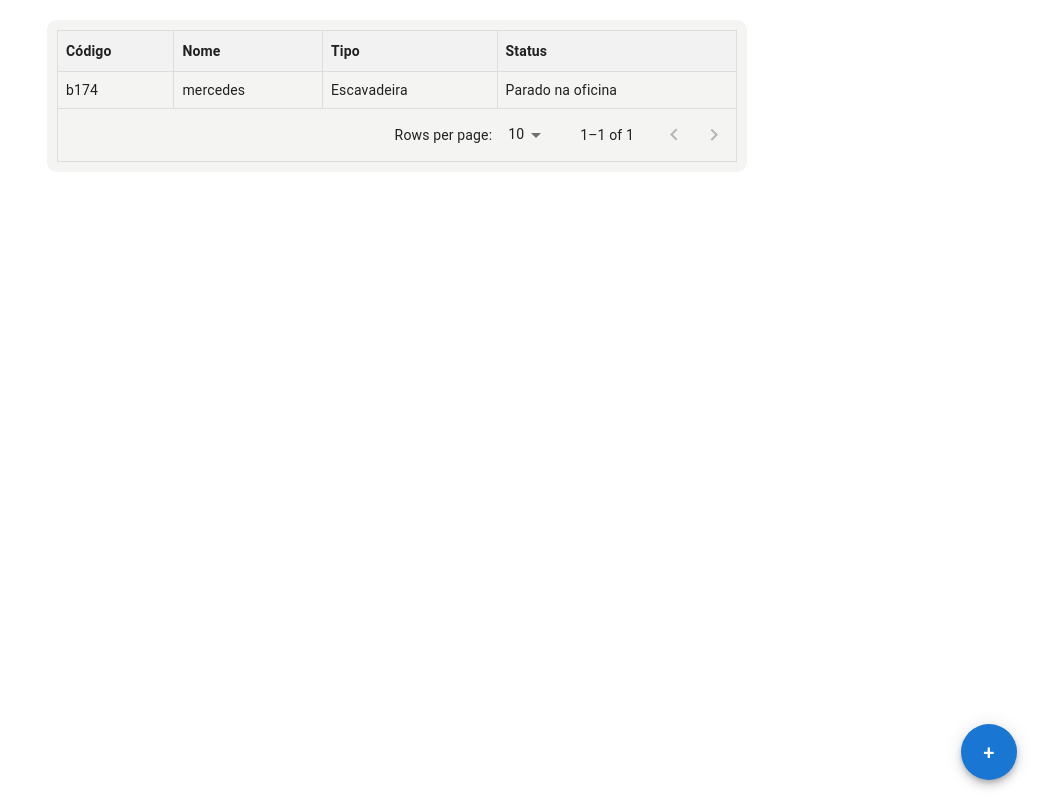
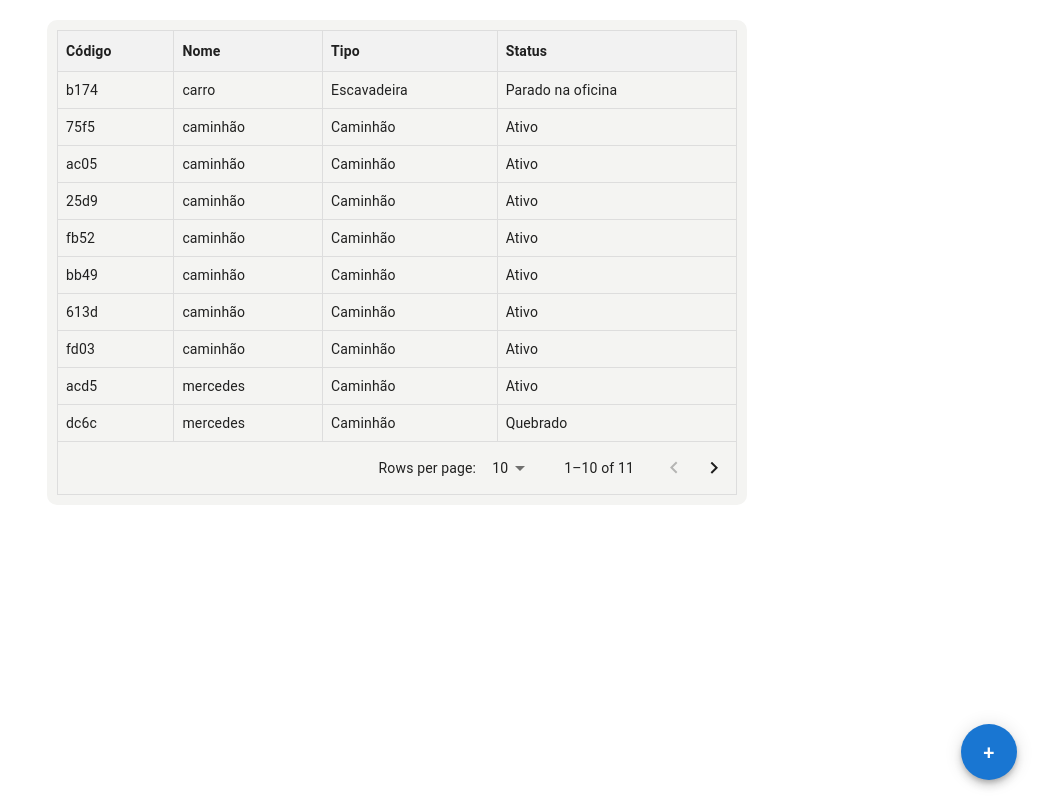
Before and after one commit to gabriellxz/crud_equipamentos, a React (Vite) app: page / in a window 1280 px wide. Shown: the whole page, without its empty margins (243-1280 px from the left). Built offline with nearby package versions, Linux system fonts and the light colour scheme; data requests are answered from the project's data file.

Commit message:
fix: corrigindo páginção

```diff
--- a/db.json
+++ b/db.json
@@ -1,10 +1,80 @@
 {
   "equipamento": [
     {
-      "id": "b174",
+      "nome": "carro",
+      "tipo": "Escavadeira",
+      "status": "Parado na oficina",
+      "img_url": "https://imgs.search.brave.com/t5TnKWxeq0LerBSeuKb5VC9MpW1G58yYQbkDBbPXrTw/rs:fit:860:0:0:0/g:ce/aHR0cHM6Ly9pbWFn/ZXMuY2FtaW5ob2Vz/ZWNhcnJldGFzLmNv/bS5ici9jbGllbnRl/XzAwNTA0OC92ZWlj/dWxvcy8xMjA1NjE1/X2ltZ18xOTIwX2Jp/Zy5qcGVn",
+      "id": "b174"
+    },
+    {
+      "id": "75f5",
+      "nome": "caminhão",
+      "tipo": "Caminhão",
+      "status": "Ativo",
+      "img_url": "https://imgs.search.brave.com/t5TnKWxeq0LerBSeuKb5VC9MpW1G58yYQbkDBbPXrTw/rs:fit:860:0:0:0/g:ce/aHR0cHM6Ly9pbWFn/ZXMuY2FtaW5ob2Vz/ZWNhcnJldGFzLmNv/bS5ici9jbGllbnRl/XzAwNTA0OC92ZWlj/dWxvcy8xMjA1NjE1/X2ltZ18xOTIwX2Jp/Zy5qcGVn"
+    },
+    {
+      "id": "ac05",
+      "nome": "caminhão",
+      "tipo": "Caminhão",
+      "status": "Ativo",
+      "img_url": "https://imgs.search.brave.com/t5TnKWxeq0LerBSeuKb5VC9MpW1G58yYQbkDBbPXrTw/rs:fit:860:0:0:0/g:ce/aHR0cHM6Ly9pbWFn/ZXMuY2FtaW5ob2Vz/ZWNhcnJldGFzLmNv/bS5ici9jbGllbnRl/XzAwNTA0OC92ZWlj/dWxvcy8xMjA1NjE1/X2ltZ18xOTIwX2Jp/Zy5qcGVn"
+    },
+    {
+      "id": "25d9",
+      "nome": "caminhão",
+      "tipo": "Caminhão",
+      "status": "Ativo",
+      "img_url": "https://imgs.search.brave.com/t5TnKWxeq0LerBSeuKb5VC9MpW1G58yYQbkDBbPXrTw/rs:fit:860:0:0:0/g:ce/aHR0cHM6Ly9pbWFn/ZXMuY2FtaW5ob2Vz/ZWNhcnJldGFzLmNv/bS5ici9jbGllbnRl/XzAwNTA0OC92ZWlj/dWxvcy8xMjA1NjE1/X2ltZ18xOTIwX2Jp/Zy5qcGVn"
+    },
+    {
+      "id": "fb52",
+      "nome": "caminhão",
+      "tipo": "Caminhão",
+      "status": "Ativo",
+      "img_url": "https://imgs.search.brave.com/t5TnKWxeq0LerBSeuKb5VC9MpW1G58yYQbkDBbPXrTw/rs:fit:860:0:0:0/g:ce/aHR0cHM6Ly9pbWFn/ZXMuY2FtaW5ob2Vz/ZWNhcnJldGFzLmNv/bS5ici9jbGllbnRl/XzAwNTA0OC92ZWlj/dWxvcy8xMjA1NjE1/X2ltZ18xOTIwX2Jp/Zy5qcGVn"
+    },
+    {
+      "id": "bb49",
+      "nome": "caminhão",
+      "tipo": "Caminhão",
+      "status": "Ativo",
+      "img_url": "https://imgs.search.brave.com/t5TnKWxeq0LerBSeuKb5VC9MpW1G58yYQbkDBbPXrTw/rs:fit:860:0:0:0/g:ce/aHR0cHM6Ly9pbWFn/ZXMuY2FtaW5ob2Vz/ZWNhcnJldGFzLmNv/bS5ici9jbGllbnRl/XzAwNTA0OC92ZWlj/dWxvcy8xMjA1NjE1/X2ltZ18xOTIwX2Jp/Zy5qcGVn"
+    },
+    {
+      "id": "613d",
+      "nome": "caminhão",
+      "tipo": "Caminhão",
+      "status": "Ativo",
+      "img_url": "https://imgs.search.brave.com/t5TnKWxeq0LerBSeuKb5VC9MpW1G58yYQbkDBbPXrTw/rs:fit:860:0:0:0/g:ce/aHR0cHM6Ly9pbWFn/ZXMuY2FtaW5ob2Vz/ZWNhcnJldGFzLmNv/bS5ici9jbGllbnRl/XzAwNTA0OC92ZWlj/dWxvcy8xMjA1NjE1/X2ltZ18xOTIwX2Jp/Zy5qcGVn"
+    },
+    {
+      "id": "fd03",
+      "nome": "caminhão",
+      "tipo": "Caminhão",
+      "status": "Ativo",
+      "img_url": "https://imgs.search.brave.com/t5TnKWxeq0LerBSeuKb5VC9MpW1G58yYQbkDBbPXrTw/rs:fit:860:0:0:0/g:ce/aHR0cHM6Ly9pbWFn/ZXMuY2FtaW5ob2Vz/ZWNhcnJldGFzLmNv/bS5ici9jbGllbnRl/XzAwNTA0OC92ZWlj/dWxvcy8xMjA1NjE1/X2ltZ18xOTIwX2Jp/Zy5qcGVn"
+    },
+    {
+      "id": "acd5",
+      "nome": "mercedes",
+      "tipo": "Caminhão",
+      "status": "Ativo",
+      "img_url": "https://imgs.search.brave.com/t5TnKWxeq0LerBSeuKb5VC9MpW1G58yYQbkDBbPXrTw/rs:fit:860:0:0:0/g:ce/aHR0cHM6Ly9pbWFn/ZXMuY2FtaW5ob2Vz/ZWNhcnJldGFzLmNv/bS5ici9jbGllbnRl/XzAwNTA0OC92ZWlj/dWxvcy8xMjA1NjE1/X2ltZ18xOTIwX2Jp/Zy5qcGVn"
+    },
+    {
+      "id": "dc6c",
+      "nome": "mercedes",
+      "tipo": "Caminhão",
+      "status": "Quebrado",
+      "img_url": "https://imgs.search.brave.com/t5TnKWxeq0LerBSeuKb5VC9MpW1G58yYQbkDBbPXrTw/rs:fit:860:0:0:0/g:ce/aHR0cHM6Ly9pbWFn/ZXMuY2FtaW5ob2Vz/ZWNhcnJldGFzLmNv/bS5ici9jbGllbnRl/XzAwNTA0OC92ZWlj/dWxvcy8xMjA1NjE1/X2ltZ18xOTIwX2Jp/Zy5qcGVn"
+    },
+    {
+      "id": "67e1",
       "nome": "mercedes",
       "tipo": "Escavadeira",
-      "status": "Parado na oficina",
+      "status": "Quebrado",
       "img_url": "https://imgs.search.brave.com/t5TnKWxeq0LerBSeuKb5VC9MpW1G58yYQbkDBbPXrTw/rs:fit:860:0:0:0/g:ce/aHR0cHM6Ly9pbWFn/ZXMuY2FtaW5ob2Vz/ZWNhcnJldGFzLmNv/bS5ici9jbGllbnRl/XzAwNTA0OC92ZWlj/dWxvcy8xMjA1NjE1/X2ltZ18xOTIwX2Jp/Zy5qcGVn"
     }
   ]
--- a/src/App.tsx
+++ b/src/App.tsx
@@ -3,6 +3,7 @@ import { useState } from "react";
 import Form from "./components/Form";
 import styled from "styled-components";
 import Table from "./components/Table";
+import { Toaster } from "sonner";
 
 const Container = styled.div({
   display: "flex",
@@ -28,6 +29,7 @@ function App() {
       <Fab color="primary" style={{ fontSize: "20px", position: "fixed", bottom: "20px", right: "20px" }} onClick={handleOpen}>
         +
       </Fab>
+      <Toaster richColors/>
     </Container>
   )
 }
--- a/src/components/Form.tsx
+++ b/src/components/Form.tsx
@@ -3,7 +3,7 @@ import { FormContainer } from "../style/FormContainer";
 import styled from "styled-components";
 import { ChangeEvent, SyntheticEvent, useState } from "react";
 import { api } from "../config/api";
-import { toast, Toaster } from "sonner";
+import { toast } from "sonner";
 
 interface PropsModal {
     openModal: boolean;
@@ -138,7 +138,6 @@ export default function Form({ openModal, closeModal }: PropsModal) {
                     </BoxButton>
                 </FormContainer>
             </Modal>
-            <Toaster richColors/>
         </>
     );
 }
--- a/src/components/Table.tsx
+++ b/src/components/Table.tsx
@@ -28,8 +28,8 @@ export default function Table() {
         getEquipamentos();
     }, [equipamento]);
 
-    function handleChangePage(page: number) {
-        setPage(page);
+    function handleChangePage(event: unknown, newPage: number) {
+        setPage(newPage);
     }
 
     function handleChangeRowsPerPage(event: ChangeEvent<HTMLInputElement>) {
@@ -134,7 +134,7 @@ export default function Table() {
                         </TableRow>
                     </TableHead>
                     <TableBody>
-                        {equipamento.map((e: EquipamentoType) => (
+                        {equipamento.slice(page * rowsPerPage, page * rowsPerPage + rowsPerPage).map((e: EquipamentoType) => (
                             <TableRow key={e.id} onClick={() => handleOpen(e)} sx={{ cursor: "pointer" }}>
                                 <TableCell>{e.id}</TableCell>
                                 <TableCell>{e.nome}</TableCell>
@@ -146,12 +146,12 @@ export default function Table() {
                     <TableFooter>
                         <TableRow>
                             <TablePagination
-                                rowsPerPageOptions={[5, 10, 25]} // Opções para mudar o número de linhas por página
-                                count={equipamento.length} // Total de equipamentos
-                                rowsPerPage={rowsPerPage} // Número de linhas por página atual
-                                page={page} // Página atual
-                                onPageChange={() => handleChangePage(10)} // Função para mudar de página
-                                onRowsPerPageChange={handleChangeRowsPerPage} // Função para mudar o número de linhas por página
+                                rowsPerPageOptions={[5, 10, 25]}
+                                count={equipamento.length}
+                                rowsPerPage={rowsPerPage}
+                                page={page}
+                                onPageChange={handleChangePage}
+                                onRowsPerPageChange={handleChangeRowsPerPage}
                             />
                         </TableRow>
                     </TableFooter>
@@ -176,7 +176,7 @@ export default function Table() {
                         </div>
                         <FormDetails onSubmit={() => editEquipamento(selectedEquipamento.id)}>
                             <BoxInput>
-                                <TextField variant="outlined" label="Nome" value={nome} fullWidth onChange={changeNome} name="nome"/>
+                                <TextField variant="outlined" label="Nome" value={nome} fullWidth onChange={changeNome} name="nome" />
                             </BoxInput>
                             <BoxInput>
                                 <FormControl fullWidth>
@@ -212,7 +212,7 @@ export default function Table() {
                                 </FormControl>
                             </BoxInput>
                             <BoxInput>
-                                <TextField variant="outlined" label="URL da imagem" value={imagem} fullWidth onChange={changeImagem}  name="img_url"/>
+                                <TextField variant="outlined" label="URL da imagem" value={imagem} fullWidth onChange={changeImagem} name="img_url" />
                             </BoxInput>
                             <BoxInput style={{ display: "flex", justifyContent: "flex-end" }}>
                                 <Button variant="contained" sx={{ backgroundColor: "red" }} onClick={() => deleteEquipamento(selectedEquipamento.id)}>Deletar</Button>
--- a/src/index.css
+++ b/src/index.css
@@ -1,6 +1,6 @@
 * {
-    margin: 0%;
-    padding: 0%;
+    margin: 0;
+    padding: 0;
     box-sizing: border-box;
     font-family: Arial, Helvetica, sans-serif;
 }
```
